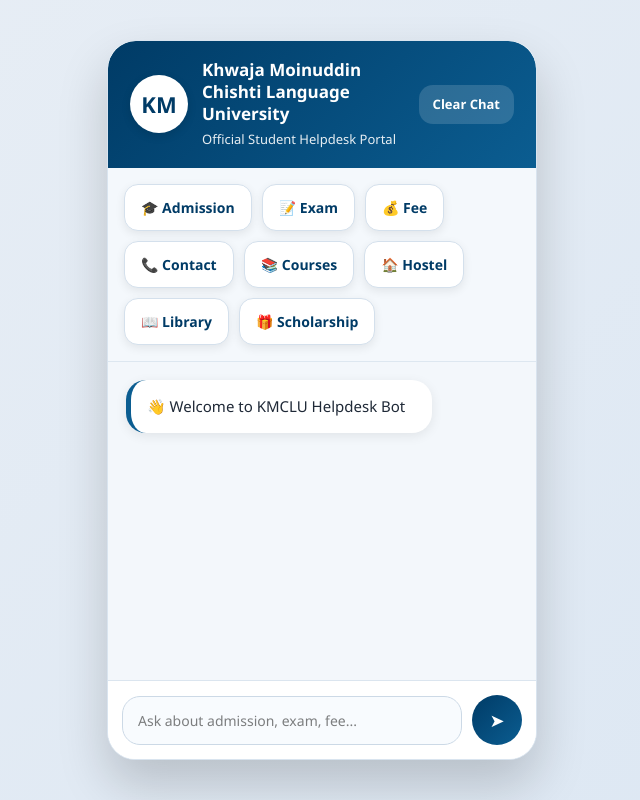
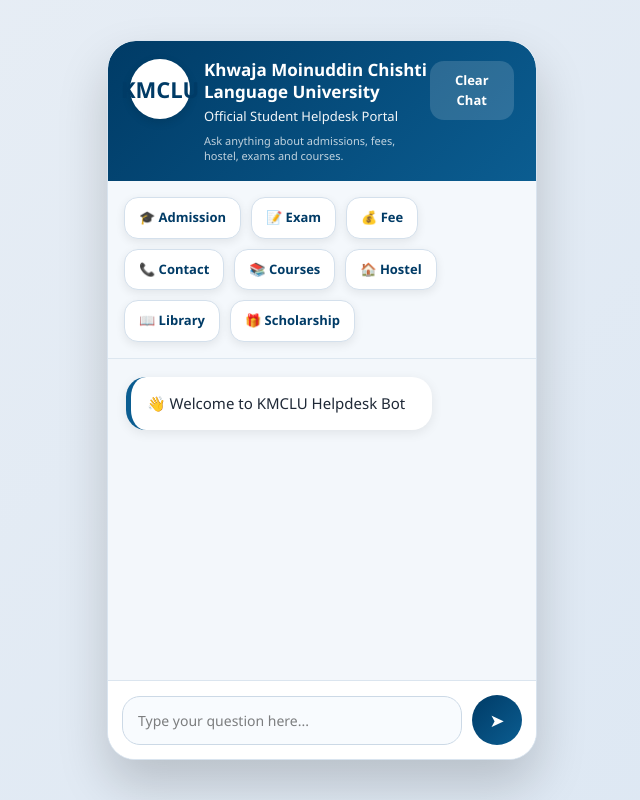
Before and after one commit to Shubham-code05/KMCLU_University_Website_Chatbot, a React app in the folder frontend/: page / in a window 1280 px wide. Shown: the whole page, without its empty margins (318-958 px from the left). Built offline with nearby package versions, Linux system fonts and the light colour scheme; the HTML template or start-up script is replaced by a standard one.

Commit message:
final KMCLU university chatbot design

```diff
--- a/frontend/src/App.css
+++ b/frontend/src/App.css
@@ -28,21 +28,21 @@
   padding: 18px 22px;
   display: flex;
   justify-content: space-between;
-  align-items: center;
+  align-items: flex-start;
   border-radius: 28px 28px 0 0;
 }
 
 .header-left {
   display: flex;
-  align-items: center;
+  align-items: flex-start;
   gap: 14px;
-  max-width: 75%;
+  max-width: 78%;
 }
 
 .logo-placeholder {
-  width: 58px;
-  height: 58px;
-  min-width: 58px;
+  width: 60px;
+  height: 60px;
+  min-width: 60px;
   border-radius: 50%;
   background: white;
   color: #003b66;
@@ -50,23 +50,32 @@
   align-items: center;
   justify-content: center;
   font-size: 22px;
-  font-weight: 700;
+  font-weight: 800;
   box-shadow: 0 3px 10px rgba(0, 0, 0, 0.12);
 }
 
-.header h1 {
+.header-text h1 {
   margin: 0;
   font-size: 17px;
   line-height: 1.3;
   font-weight: 700;
 }
 
-.header p {
-  margin: 5px 0 0;
+.header-text p {
+  margin: 4px 0 0;
   font-size: 13px;
-  opacity: 0.9;
+  opacity: 0.95;
 }
 
+.header-subline {
+  margin-top: 6px !important;
+  font-size: 11px !important;
+  opacity: 0.75 !important;
+  line-height: 1.4;
+  max-width: 250px;
+}
+
+/* Clear Button */
 .clear-btn {
   background: rgba(255, 255, 255, 0.15);
   color: white;
@@ -77,6 +86,7 @@
   font-weight: 600;
   cursor: pointer;
   transition: 0.25s;
+  margin-top: 2px;
 }
 
 .clear-btn:hover {
@@ -98,8 +108,8 @@
   border: 1px solid #d4e0ec;
   color: #003b66;
   border-radius: 14px;
-  padding: 12px 16px;
-  font-size: 14px;
+  padding: 10px 14px;
+  font-size: 13px;
   font-weight: 600;
   cursor: pointer;
   transition: all 0.25s ease;
@@ -111,8 +121,6 @@
   color: white;
   transform: translateY(-2px);
 }
-
-
 
 /* Chat Body */
 .chat-body {
@@ -134,7 +142,7 @@
   border-radius: 10px;
 }
 
-/* Message */
+/* Messages */
 .message {
   max-width: 78%;
   padding: 14px 16px;
@@ -143,6 +151,7 @@
   line-height: 1.7;
   animation: fadeIn 0.3s ease;
   word-break: break-word;
+  white-space: pre-line;
 }
 
 .message.bot {
@@ -159,7 +168,7 @@
   box-shadow: 0 3px 12px rgba(0, 59, 102, 0.28);
 }
 
-/* Links */
+/* Links inside Messages */
 .message a {
   color: #0b5ed7;
   font-weight: 600;
--- a/frontend/src/App.jsx
+++ b/frontend/src/App.jsx
@@ -2,7 +2,11 @@
 import "./App.css";
 
 function App() {
-  return <Chatbot />;
+  return (
+    <div>
+      <Chatbot />
+    </div>
+  );
 }
 
 export default App;
--- a/frontend/src/components/ChatInput.jsx
+++ b/frontend/src/components/ChatInput.jsx
@@ -3,7 +3,7 @@
     <div className="chat-footer">
       <input
         type="text"
-        placeholder="Ask about admission, exam, fee..."
+        placeholder="Type your question here..."
         value={input}
         onChange={(e) => setInput(e.target.value)}
         onKeyDown={(e) => {
--- a/frontend/src/components/Header.jsx
+++ b/frontend/src/components/Header.jsx
@@ -2,11 +2,16 @@
   return (
     <div className="header">
       <div className="header-left">
-        <div className="logo-placeholder">KM</div>
+        <div className="logo-placeholder">KMCLU</div>
 
-        <div>
+        <div className="header-text">
           <h1>Khwaja Moinuddin Chishti Language University</h1>
+
           <p>Official Student Helpdesk Portal</p>
+
+          <p className="header-subline">
+            Ask anything about admissions, fees, hostel, exams and courses.
+          </p>
         </div>
       </div>
 
```
